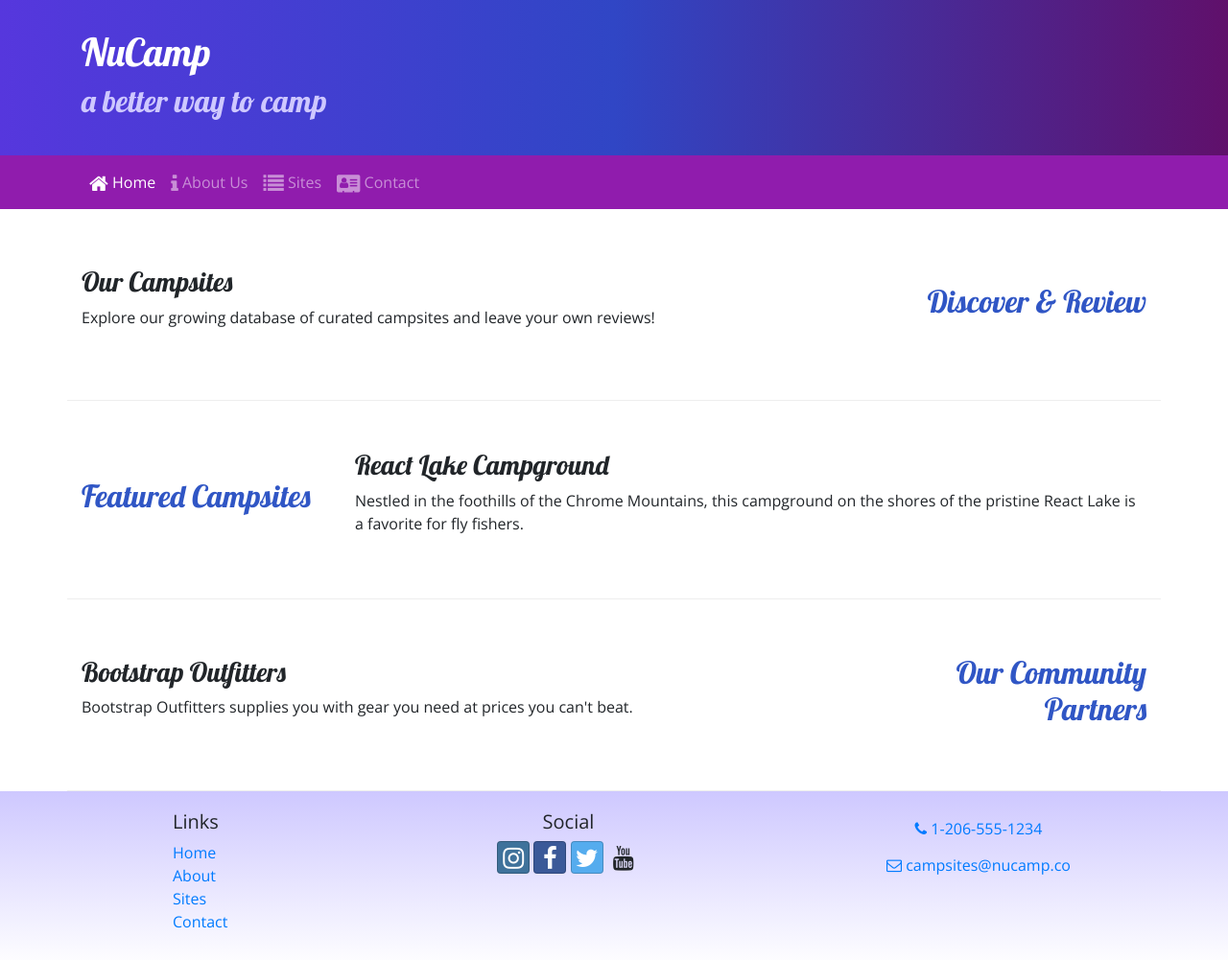
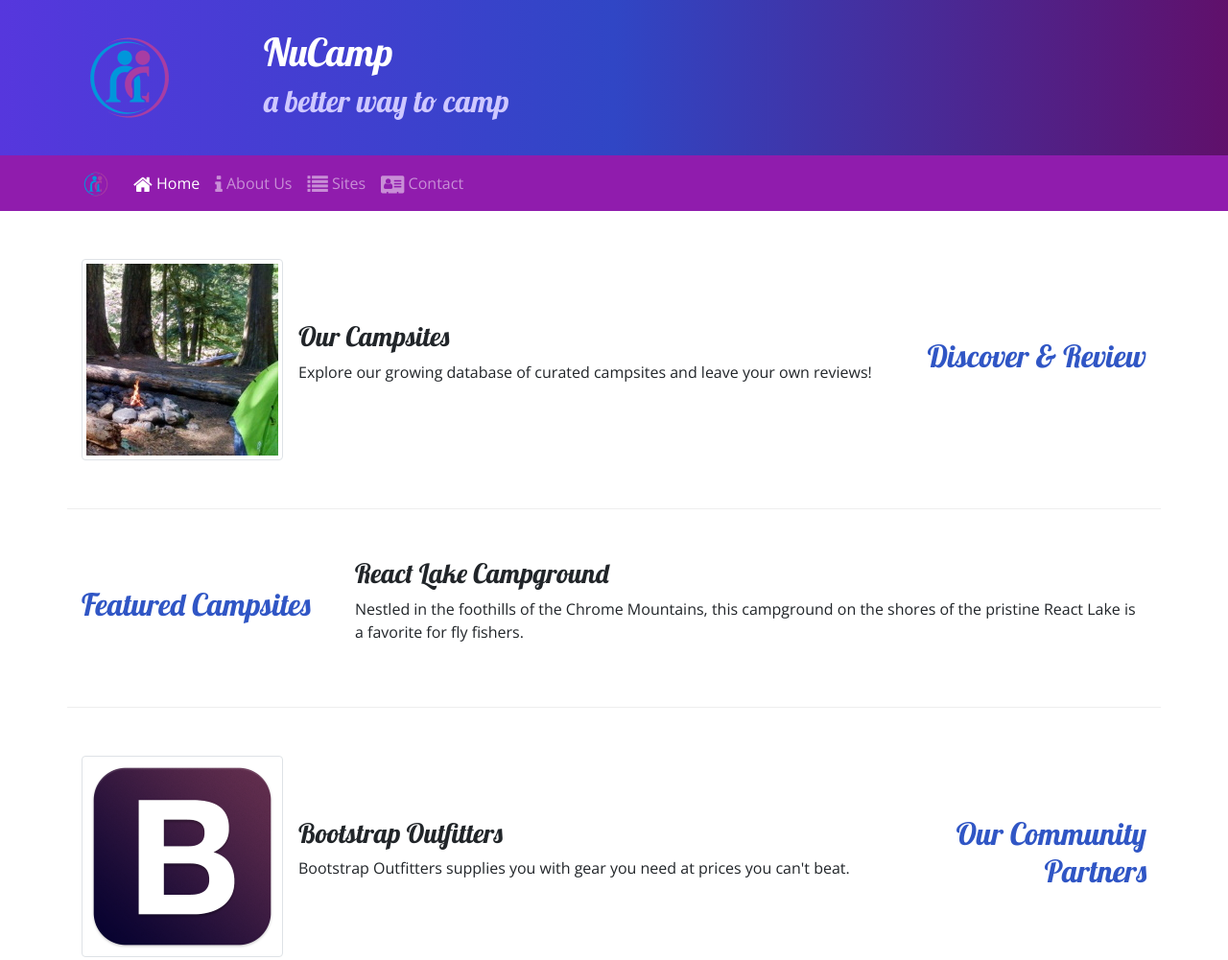
Before and after one commit to kristofer11/fake-camp-site, a website: page index.html in a window 1280 px wide. Shown: the top 1001 px of the page at 96% size. Drawn offline with nearby package versions, Linux system fonts and the light colour scheme.

Commit message:
Week 2 complete

```diff
--- a/index.html
+++ b/index.html
@@ -14,10 +14,12 @@
 
 <body>
 
-
     <header class="jumbotron jumbotron-fluid">
         <div class="container">
             <div class="row">
+                <div class="col-4 col-sm-3 col-md-2 align-self-center">
+                    <a href="#"><img src="img/logo.png" class="img-fluid" alt="NuCamp Logo"></a>
+                </div>
                 <div class="col">
                     <h1>NuCamp</h1>
                     <h2>a better way to camp</h2>
@@ -29,7 +31,8 @@
 
     <nav class="navbar navbar-expand-sm navbar-dark sticky-top">
         <div class="container">
-            <button class="navbar-toggler ml-auto" type="button" data-toggle="collapse" data-target="#nucampNavbar">
+            <a href="#" class="navbar-brand"><img src="img/logo.png" height="30" width="30" alt="NuCamp Logo"></a>
+            <button class="navbar-toggler" type="button" data-toggle="collapse" data-target="#nucampNavbar">
                 <span class="navbar-toggler-icon"></span>
             </button>
             <div class="collapse navbar-collapse" id="nucampNavbar">
@@ -50,8 +53,13 @@
                 <h2 class="text-sm-right">Discover & Review</h2>
             </div>
             <div class="col">
-                <h3>Our Campsites</h3>
-                <p class="d-none d-sm-block">Explore our growing database of curated campsites and leave your own reviews!</p>
+                <div class="media">
+                    <img class="d-flex mr-3 img-thumbnail" src="img/breadcrumb-trail-thumb.jpg" alt="Breadcrumb Trail thumnail">
+                    <div class="media-body align-self-center">
+                        <h3>Our Campsites</h3>
+                        <p class="d-none d-sm-block">Explore our growing database of curated campsites and leave your own reviews!</p>
+                    </div>
+                </div>
             </div>
         </div>
 
@@ -72,8 +80,13 @@
                 <h2 class="text-sm-right">Our Community Partners</h2>
             </div>
             <div class="col">
-                <h3>Bootstrap Outfitters</h3>
-                <p class="d-none d-sm-block">Bootstrap Outfitters supplies you with gear you need at prices you can't beat.</p>
+                <div class="media">
+                    <img src="img/bootstrap-thumb.png" alt="Bootstrap Outfitters" class="d-flex mr-3 img-thumbnail">
+                    <div class="media-body align-self-center">
+                        <h3>Bootstrap Outfitters</h3>
+                        <p class="d-none d-sm-block">Bootstrap Outfitters supplies you with gear you need at prices you can't beat.</p>
+                    </div>
+            </div>
             </div>
         </div>
 
```
Also changed, not shown: aboutus.html (+6 -1 lines), contactus.html (+6 -1 lines), img/bootstrap-thumb.png (added), img/breadcrumb-trail-thumb.jpg (added), img/breadcrumb-trail.jpg (added), img/chrome-river-thumb.jpg (added), img/chrome-river.jpg (added), img/logo.png (added), img/react-lake-thumb.jpg (added), img/react-lake.jpg (added).
